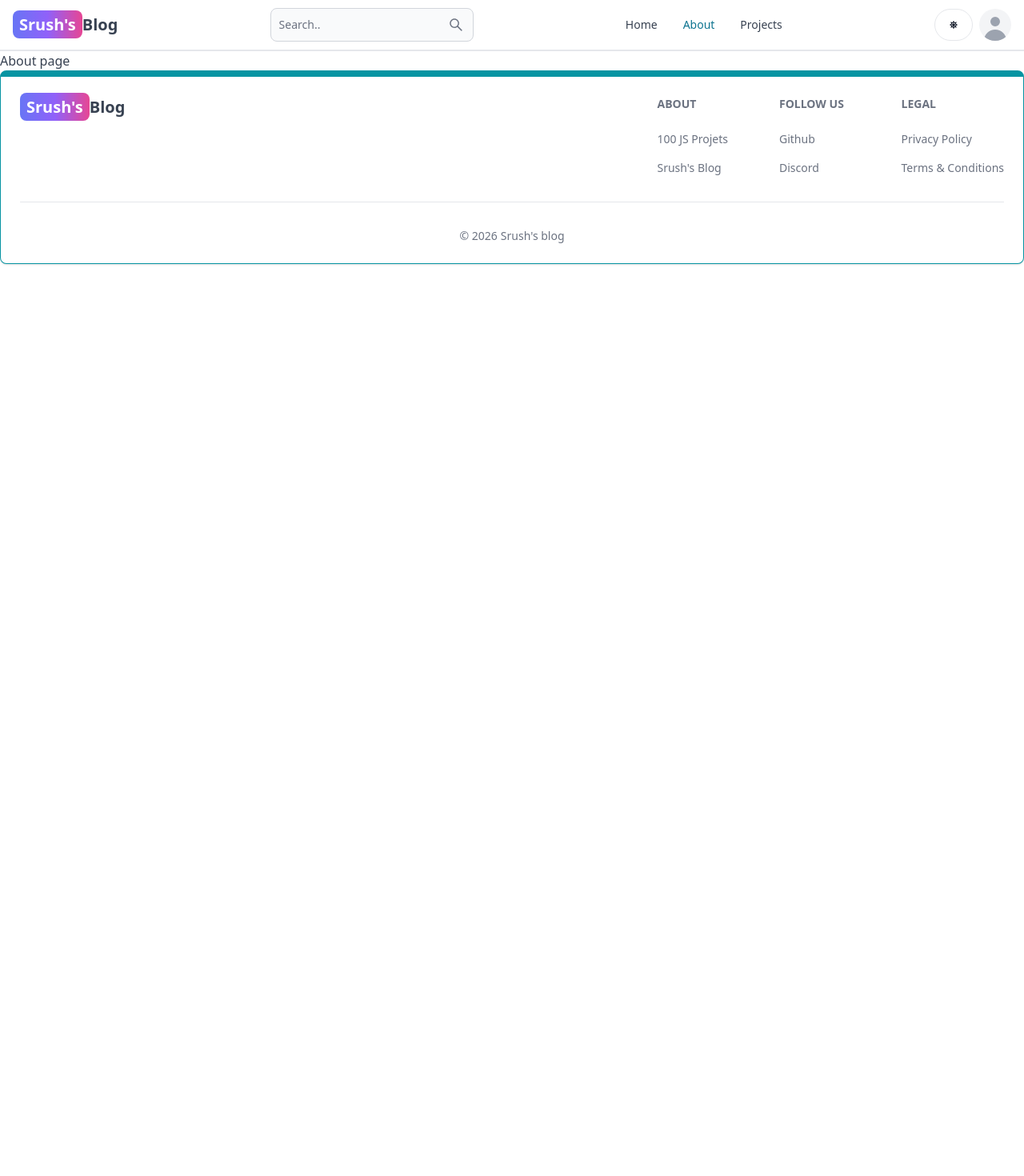
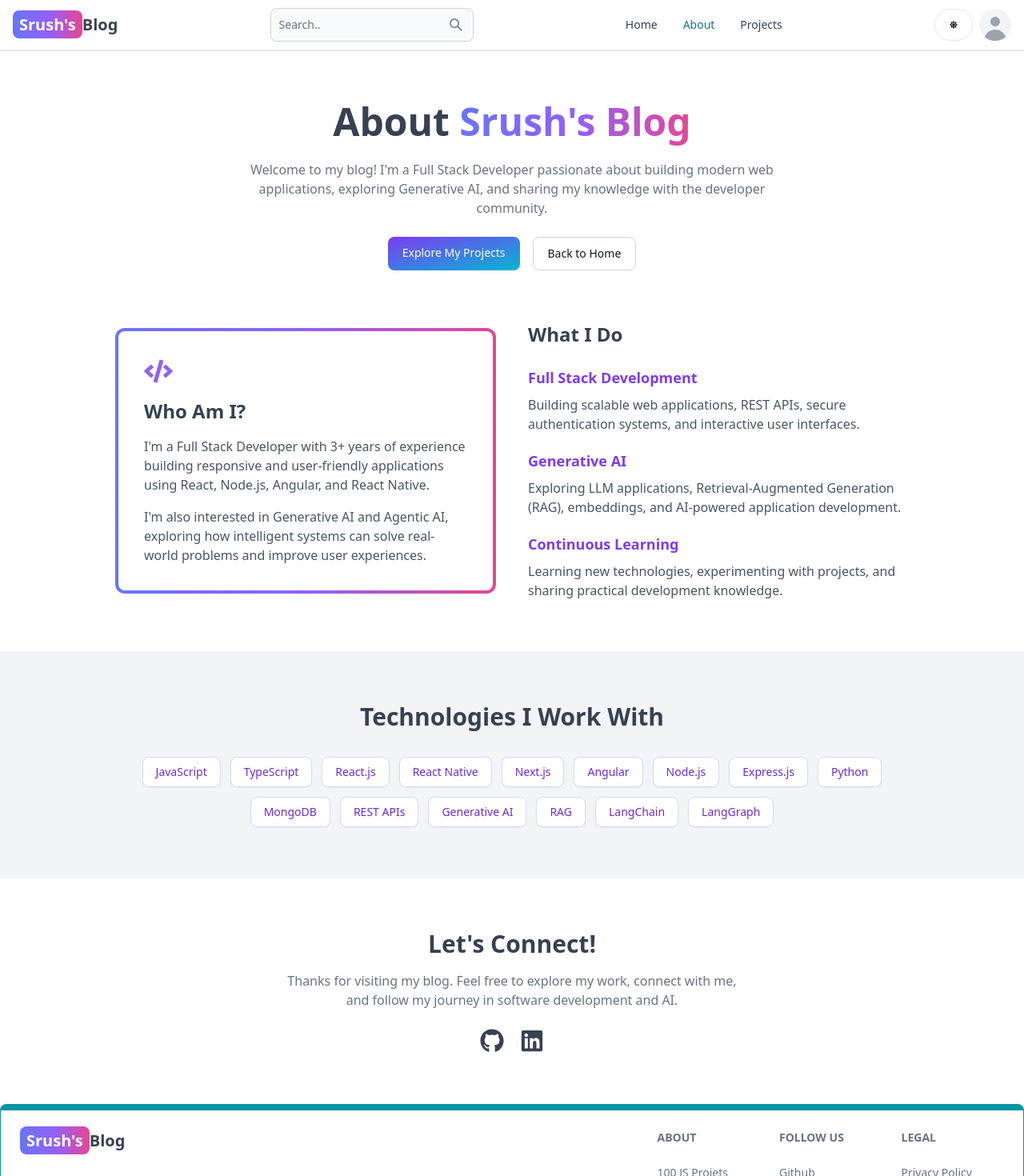
Before and after one commit to Srushtibhoge/mern_project, a React (Vite) app in the folder client/: page /about in a window 1280 px wide. Shown: the top 1470 px of the page at 80% size. Before the commit the page ends 800 px from the top, so only its background shows below. Built offline with nearby package versions, Linux system fonts and the light colour scheme.

Commit message:
added about page

```diff
--- a/client/src/pages/About.jsx
+++ b/client/src/pages/About.jsx
@@ -1,9 +1,168 @@
-import React from 'react'
+import React from "react";
+import { Button } from "flowbite-react";
+import { Link } from "react-router-dom";
+import { FaGithub, FaLinkedin, FaCode } from "react-icons/fa";
 
 export default function About() {
   return (
-    <div>
-      About page
+    <div className="min-h-screen">
+      {/* Hero Section */}
+      <div className="flex flex-col items-center justify-center gap-6 px-4 py-16 text-center">
+        <h1 className="text-3xl font-bold lg:text-5xl">
+          About{" "}
+          <span className="bg-gradient-to-r from-indigo-500 via-purple-500 to-pink-500 bg-clip-text text-transparent">
+            Srush's Blog
+          </span>
+        </h1>
+
+        <p className="max-w-2xl text-sm text-gray-500 sm:text-base">
+          Welcome to my blog! I'm a Full Stack Developer passionate about
+          building modern web applications, exploring Generative AI, and
+          sharing my knowledge with the developer community.
+        </p>
+
+        <div className="flex flex-wrap justify-center gap-4">
+          <Button gradientDuoTone="purpleToBlue" as={Link} to="/projects">
+            Explore My Projects
+          </Button>
+
+          <Button color="light" as={Link} to="/">
+            Back to Home
+          </Button>
+        </div>
+      </div>
+
+      {/* About Me Section */}
+      <div className="mx-auto max-w-5xl px-4 pb-16">
+        <div className="grid items-center gap-10 md:grid-cols-2">
+          <div className="rounded-xl bg-gradient-to-r from-indigo-500 via-purple-500 to-pink-500 p-1">
+            <div className="rounded-lg bg-white p-8 dark:bg-gray-900">
+              <FaCode className="mb-4 text-4xl text-purple-500" />
+
+              <h2 className="mb-4 text-2xl font-bold">Who Am I?</h2>
+
+              <p className="mb-4 text-gray-600 dark:text-gray-300">
+                I'm a Full Stack Developer with 3+ years of experience
+                building responsive and user-friendly applications using
+                React, Node.js, Angular, and React Native.
+              </p>
+
+              <p className="text-gray-600 dark:text-gray-300">
+                I'm also interested in Generative AI and Agentic AI,
+                exploring how intelligent systems can solve real-world
+                problems and improve user experiences.
+              </p>
+            </div>
+          </div>
+
+          <div>
+            <h2 className="mb-6 text-2xl font-bold">
+              What I Do
+            </h2>
+
+            <div className="mb-5">
+              <h3 className="mb-2 text-lg font-semibold text-purple-600 dark:text-purple-400">
+                Full Stack Development
+              </h3>
+              <p className="text-gray-600 dark:text-gray-300">
+                Building scalable web applications, REST APIs, secure
+                authentication systems, and interactive user interfaces.
+              </p>
+            </div>
+
+            <div className="mb-5">
+              <h3 className="mb-2 text-lg font-semibold text-purple-600 dark:text-purple-400">
+                Generative AI
+              </h3>
+              <p className="text-gray-600 dark:text-gray-300">
+                Exploring LLM applications, Retrieval-Augmented Generation
+                (RAG), embeddings, and AI-powered application development.
+              </p>
+            </div>
+
+            <div>
+              <h3 className="mb-2 text-lg font-semibold text-purple-600 dark:text-purple-400">
+                Continuous Learning
+              </h3>
+              <p className="text-gray-600 dark:text-gray-300">
+                Learning new technologies, experimenting with projects,
+                and sharing practical development knowledge.
+              </p>
+            </div>
+          </div>
+        </div>
+      </div>
+
+      {/* Skills Section */}
+      <div className="bg-gray-100 px-4 py-16 dark:bg-gray-800">
+        <div className="mx-auto max-w-5xl text-center">
+          <h2 className="mb-8 text-3xl font-bold">
+            Technologies I Work With
+          </h2>
+
+          <div className="flex flex-wrap justify-center gap-3">
+            {[
+              "JavaScript",
+              "TypeScript",
+              "React.js",
+              "React Native",
+              "Next.js",
+              "Angular",
+              "Node.js",
+              "Express.js",
+              "Python",
+              "MongoDB",
+              "REST APIs",
+              "Generative AI",
+              "RAG",
+              "LangChain",
+              "LangGraph",
+            ].map((skill) => (
+              <span
+                key={skill}
+                className="rounded-lg border border-purple-200 bg-white px-4 py-2 text-sm font-medium text-purple-700 shadow-sm dark:border-gray-600 dark:bg-gray-900 dark:text-purple-300"
+              >
+                {skill}
+              </span>
+            ))}
+          </div>
+        </div>
+      </div>
+
+      {/* Connect Section */}
+      <div className="px-4 py-16 text-center">
+        <h2 className="mb-4 text-3xl font-bold">
+          Let's Connect!
+        </h2>
+
+        <p className="mx-auto mb-6 max-w-xl text-gray-500 dark:text-gray-400">
+          Thanks for visiting my blog. Feel free to explore my work,
+          connect with me, and follow my journey in software development
+          and AI.
+        </p>
+
+        <div className="flex justify-center gap-5">
+          <a
+            href="https://github.com/YOUR_USERNAME"
+            target="_blank"
+            rel="noreferrer"
+            aria-label="GitHub"
+            className="text-3xl text-gray-700 transition hover:text-purple-600 dark:text-gray-300"
+          >
+            <FaGithub />
+          </a>
+
+          <a
+            href="https://linkedin.com/in/YOUR_USERNAME"
+            target="_blank"
+            rel="noreferrer"
+            aria-label="LinkedIn"
+            className="text-3xl text-gray-700 transition hover:text-purple-600 dark:text-gray-300"
+          >
+            <FaLinkedin />
+          </a>
+        </div>
+      </div>
     </div>
-  )
+  );
 }
```
